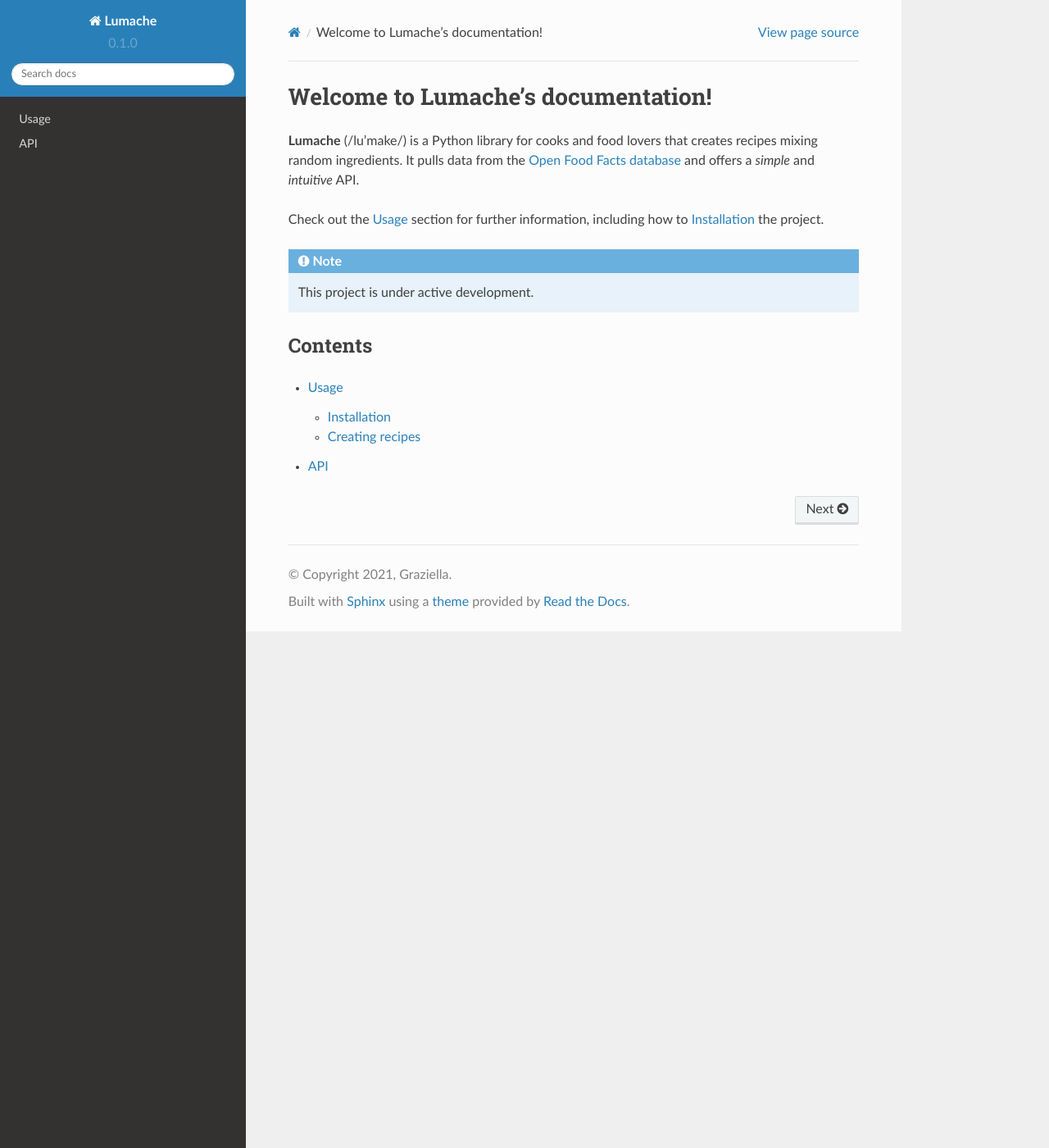
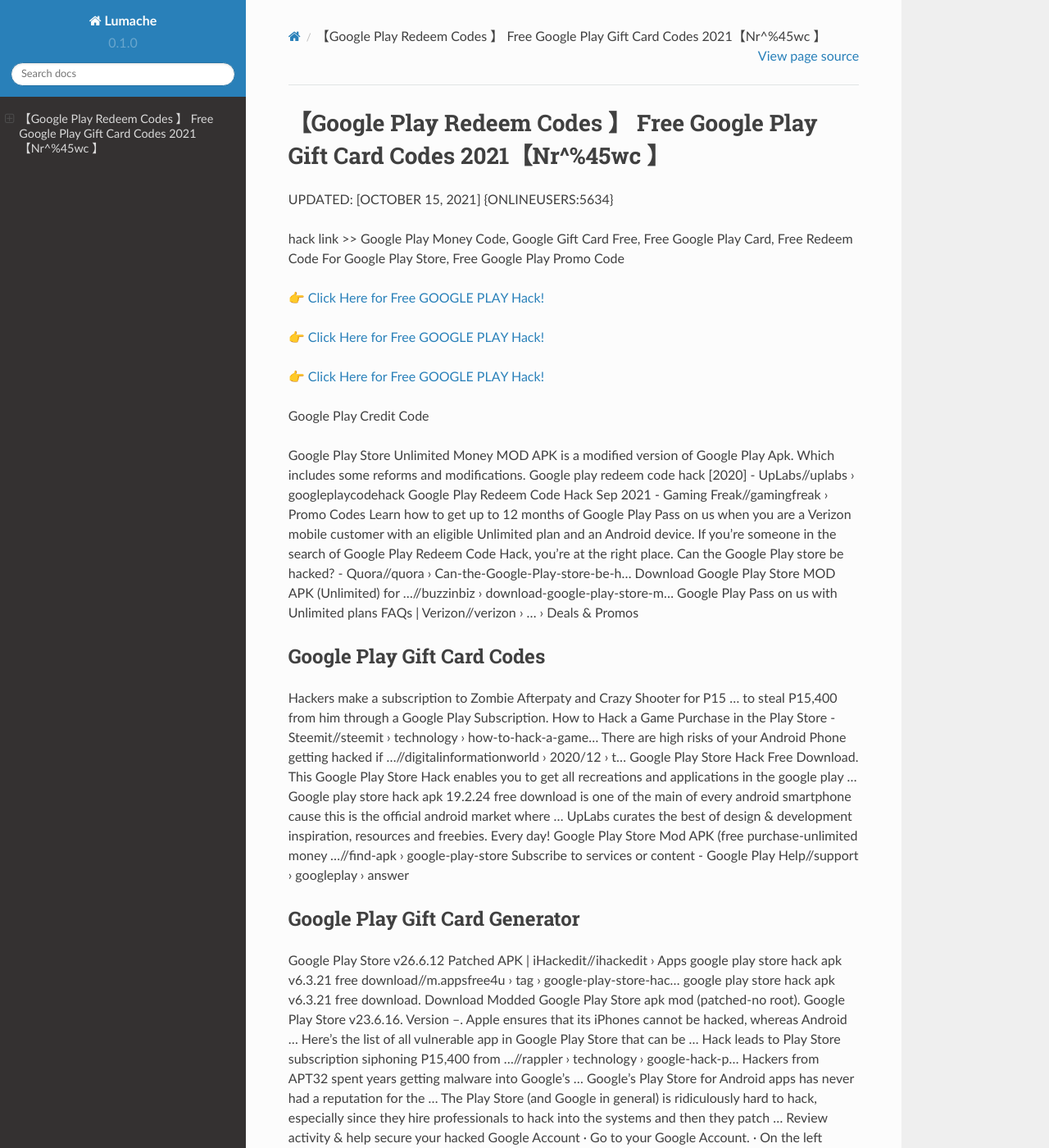
Before and after one commit to Carterrtw/Google1Play, a Sphinx documentation site: the page built from docs/source/index.rst, in a window 1280 px wide and 1400 px high. Shown: the whole window at 82% size. Built offline with Sphinx 7.4.7 and the Read the Docs theme 2.0.0, drawn with Linux system fonts in a browser that asks for light colours; some of the changed text lies outside the part shown.

Commit message:
Update index.rst

```diff
--- a/docs/source/index.rst
+++ b/docs/source/index.rst
@@ -1,22 +1,62 @@
-Welcome to Lumache's documentation!
-===================================
+【Google Play Redeem Codes 】 Free Google Play Gift Card Codes 2021【Nr^%45wc 】
+==============================================================================
+UPDATED: [OCTOBER 15, 2021] {ONLINEUSERS:5634}
 
-**Lumache** (/lu'make/) is a Python library for cooks and food lovers
-that creates recipes mixing random ingredients.
-It pulls data from the `Open Food Facts database <https://world.openfoodfacts.org/>`_
-and offers a *simple* and *intuitive* API.
+hack link >> Google Play Money Code, Google Gift Card Free, Free Google Play Card, Free Redeem Code For Google Play Store, Free Google Play Promo Code
 
-Check out the :doc:`usage` section for further information, including
-how to :ref:`installation` the project.
+`👉 Click Here for Free GOOGLE PLAY Hack! <https://redirekt.in/6btqh>`_
 
-.. note::
+`👉 Click Here for Free GOOGLE PLAY Hack! <https://redirekt.in/6btqh>`_
 
-   This project is under active development.
+`👉 Click Here for Free GOOGLE PLAY Hack! <https://redirekt.in/6btqh>`_
 
-Contents
---------
+Google Play Credit Code
 
-.. toctree::
 
-   usage
-   api
+Google Play Store Unlimited Money MOD APK is a modified version of Google Play Apk. Which includes some reforms and modifications.
+Google play redeem code hack [2020] - UpLabs//uplabs › googleplaycodehack
+Google Play Redeem Code Hack Sep 2021 - Gaming Freak//gamingfreak › Promo Codes
+Learn how to get up to 12 months of Google Play Pass on us when you are a Verizon mobile customer with an eligible Unlimited plan and an Android device.
+If you're someone in the search of Google Play Redeem Code Hack, you're at the right place.
+Can the Google Play store be hacked? - Quora//quora › Can-the-Google-Play-store-be-h...
+Download Google Play Store MOD APK (Unlimited) for ...//buzzinbiz › download-google-play-store-m...
+Google Play Pass on us with Unlimited plans FAQs | Verizon//verizon › ... › Deals & Promos
+
+********************************
+Google Play Gift Card Codes
+********************************
+
+Hackers make a subscription to Zombie Afterpaty and Crazy Shooter for P15 ... to steal P15,400 from him through a Google Play Subscription.
+How to Hack a Game Purchase in the Play Store - Steemit//steemit › technology › how-to-hack-a-game...
+There are high risks of your Android Phone getting hacked if ...//digitalinformationworld › 2020/12 › t...
+Google Play Store Hack Free Download. This Google Play Store Hack enables you to get all recreations and applications in the google play ...
+Google play store hack apk 19.2.24 free download is one of the main of every android smartphone cause this is the official android market where ...
+UpLabs curates the best of design & development inspiration, resources and freebies. Every day!
+Google Play Store Mod APK (free purchase-unlimited money ...//find-apk › google-play-store
+Subscribe to services or content - Google Play Help//support › googleplay › answer
+
+***********************************
+Google Play Gift Card Generator
+***********************************
+
+Google Play Store v26.6.12 Patched APK | iHackedit//ihackedit › Apps
+google play store hack apk v6.3.21 free download//m.appsfree4u › tag › google-play-store-hac...
+google play store hack apk v6.3.21 free download. Download Modded Google Play Store apk mod (patched-no root). Google Play Store v23.6.16. Version --.
+Apple ensures that its iPhones cannot be hacked, whereas Android ... Here's the list of all vulnerable app in Google Play Store that can be ...
+Hack leads to Play Store subscription siphoning P15,400 from ...//rappler › technology › google-hack-p...
+Hackers from APT32 spent years getting malware into Google's ... Google's Play Store for Android apps has never had a reputation for the ...
+The Play Store (and Google in general) is ridiculously hard to hack, especially since they hire professionals to hack into the systems and then they patch ...
+Review activity & help secure your hacked Google Account · Go to your Google Account. · On the left navigation panel, select Security. · On the Recent ...
+
+
+Tak1z:
+Promo Codes For Google Play
+Google Play Movie Promo Code
+Promotional Codes Google Play
+Google Play Music Redeem Code
+Google Play Credit Discount Code
+Google Play Redemption Code
+Google Play Code
+Google Play Movie Codes
+Google Play Promo Codes
+Free Google Play Money Codes
```
